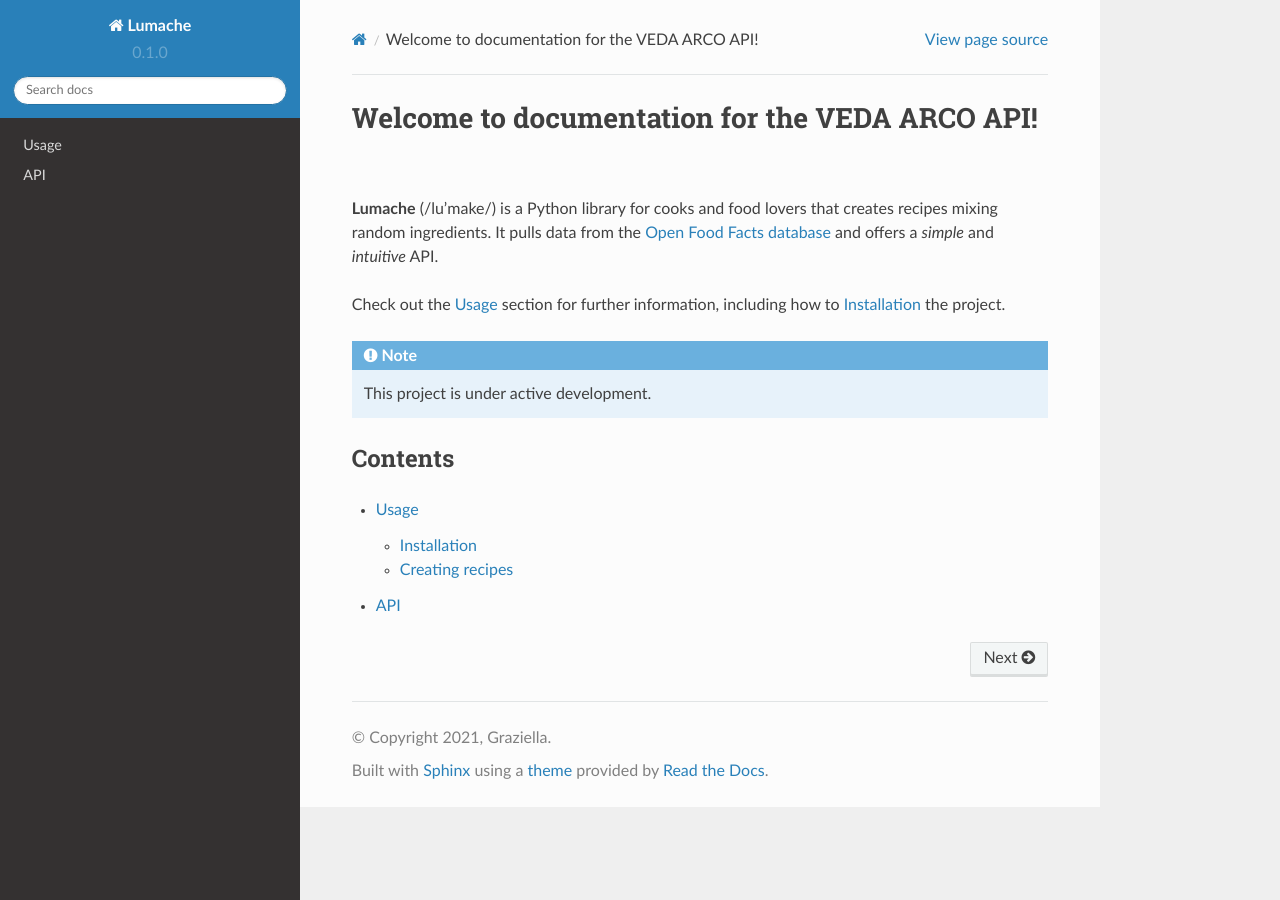
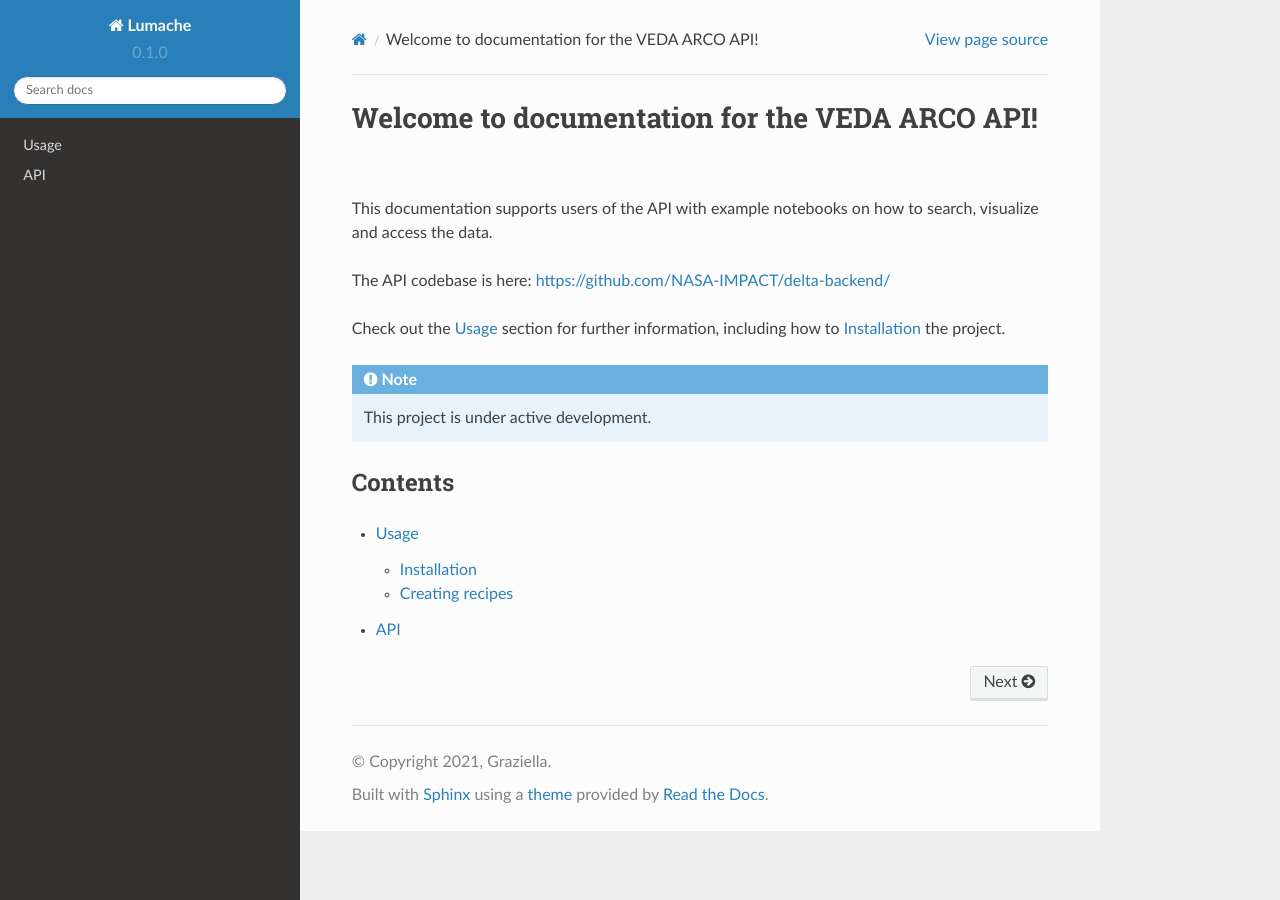
Before and after one commit to NASA-IMPACT/veda-documentation, a Sphinx documentation site: the page built from docs/source/index.rst, in a window 1280 px wide. Built offline with Sphinx 7.4.7 and the Read the Docs theme 2.0.0, drawn with Linux system fonts in a browser that asks for light colours; pages that are not in the unit, such as notebooks, are missing from menus.

Commit message:
Update index.rst

```diff
--- a/docs/source/index.rst
+++ b/docs/source/index.rst
@@ -1,10 +1,9 @@
 Welcome to documentation for the VEDA ARCO API!
 ===================================
 
-**Lumache** (/lu'make/) is a Python library for cooks and food lovers
-that creates recipes mixing random ingredients.
-It pulls data from the `Open Food Facts database <https://world.openfoodfacts.org/>`_
-and offers a *simple* and *intuitive* API.
+This documentation supports users of the API with example notebooks on how to search, visualize and access the data.
+
+The API codebase is here: https://github.com/NASA-IMPACT/delta-backend/
 
 Check out the :doc:`usage` section for further information, including
 how to :ref:`installation` the project.
```
